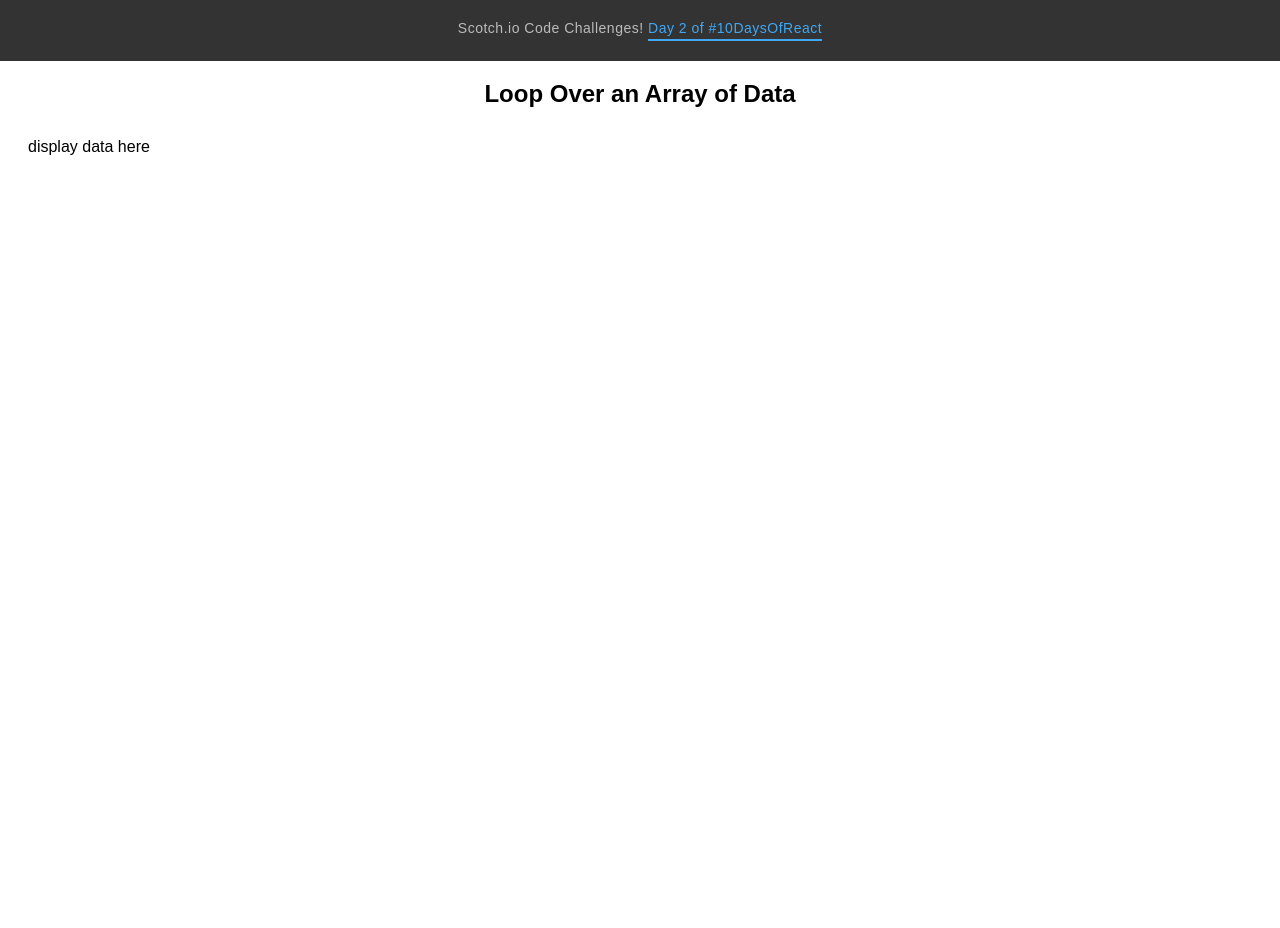
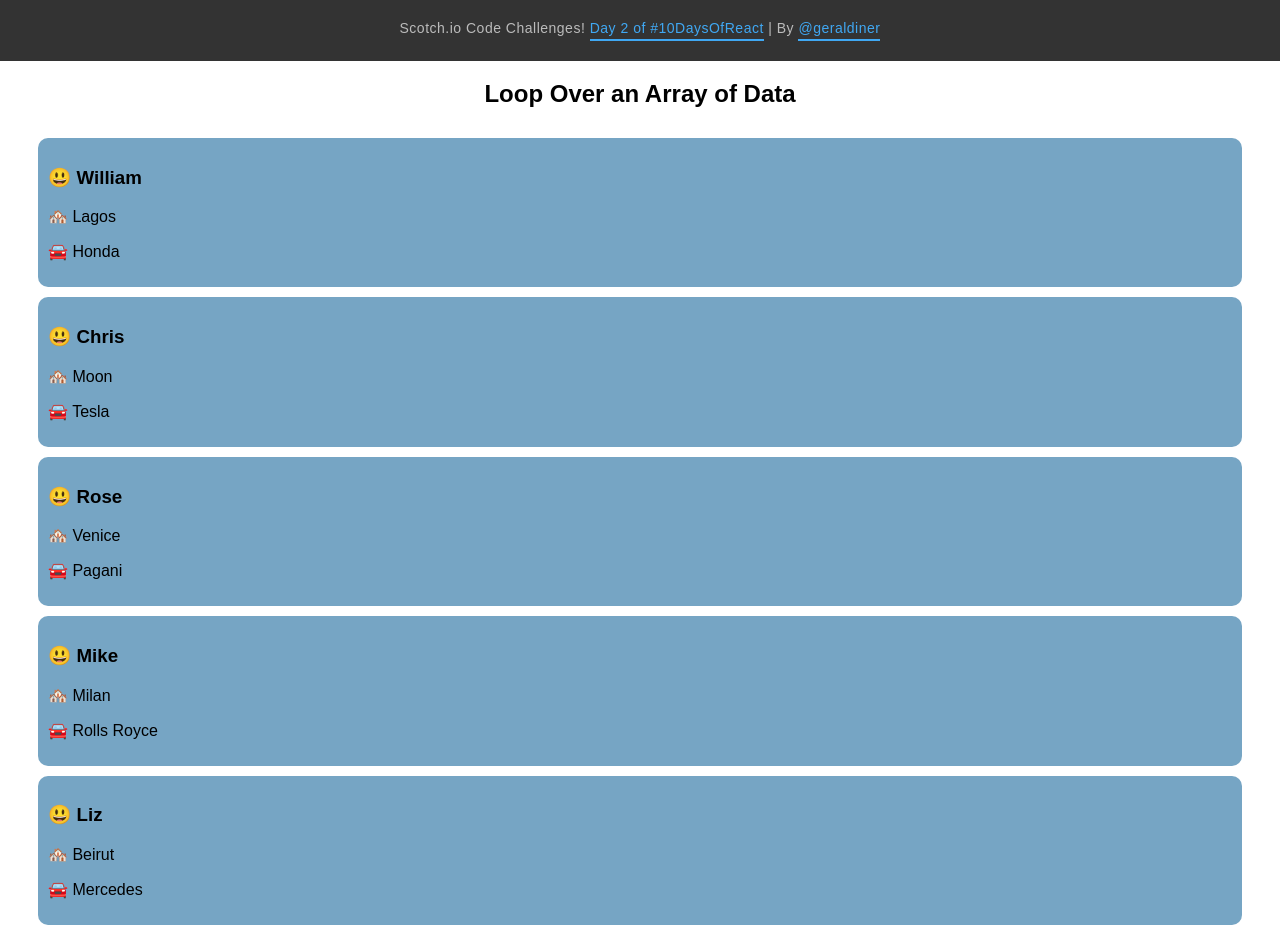
Before and after one commit to geraldiner/scotchio-react-challenges, a React app in the folder challenge-2-loop-over-array-data/: page / in a window 1280 px wide. Before the commit the page ends 800 px from the top, so only its background shows below. Built offline with nearby package versions, Linux system fonts and the light colour scheme.

Commit message:
finish challenge

```diff
--- a/challenge-2-loop-over-array-data/public/index.html
+++ b/challenge-2-loop-over-array-data/public/index.html
@@ -4,23 +4,7 @@
 <head>
 	<meta charset="utf-8">
 	<meta name="viewport" content="width=device-width, initial-scale=1, shrink-to-fit=no">
-	<meta name="theme-color" content="#000000">
-	<!--
-      manifest.json provides metadata used when your web app is added to the
-      homescreen on Android. See https://developers.google.com/web/fundamentals/engage-and-retain/web-app-manifest/
-    -->
-	<link rel="manifest" href="%PUBLIC_URL%/manifest.json">
-	<link rel="shortcut icon" href="%PUBLIC_URL%/favicon.ico">
-	<!--
-      Notice the use of %PUBLIC_URL% in the tags above.
-      It will be replaced with the URL of the `public` folder during the build.
-      Only files inside the `public` folder can be referenced from the HTML.
-
-      Unlike "/favicon.ico" or "favicon.ico", "%PUBLIC_URL%/favicon.ico" will
-      work correctly both with client-side routing and a non-root public URL.
-      Learn how to configure a non-root public URL by running `npm run build`.
-    -->
-	<title>React App</title>
+	<title>Challenge 02: Loop Over Array Data</title>
 </head>
 
 <body>
--- a/challenge-2-loop-over-array-data/src/ScotchInfoBar.js
+++ b/challenge-2-loop-over-array-data/src/ScotchInfoBar.js
@@ -17,7 +17,7 @@ export default function ScotchInfoBar() {
     >
       Scotch.io Code Challenges!{" "}
       <a
-        href=""
+        href="https://scotch.io/courses/10-react-challenges-beginner/loop-over-and-display-data-with-jsx"
         style={{
           color: "#40A8F3",
           textDecoration: "none",
@@ -28,6 +28,19 @@ export default function ScotchInfoBar() {
       >
         Day 2 of #10DaysOfReact
       </a>
+      {' '}|{' '}
+      By <a
+        href="https://github.com/geraldiner"
+        style={{
+          color: '#40A8F3',
+          textDecoration: 'none',
+          display: 'inline-block',
+          padding: '0 0 3px',
+          borderBottom: '2px solid #40A8F3'
+        }}
+      >
+        @geraldiner
+      </a>
     </div>
   );
 }
--- /dev/null
+++ b/challenge-2-loop-over-array-data/src/User.js
@@ -0,0 +1,14 @@
+import React from 'react'
+import './styles.css'
+
+const User = ({user}) => {
+  return (
+    <div>
+      <h3>{user.name}</h3>
+      <p>{user.location}</p>
+      <p>{user.car}</p>
+    </div>
+  )
+}
+
+export default User
--- /dev/null
+++ b/challenge-2-loop-over-array-data/src/Users.js
@@ -0,0 +1,17 @@
+import React from 'react'
+import User from "./User"
+
+const Users = ({users}) => {
+  return (
+    <>
+        {users.length > 0 ? (users.map((user,index) => (
+            <User
+              key={index+1}
+              user={user}
+            />
+          ))) : <h1>No users found</h1>}
+    </>
+  )
+}
+
+export default Users
--- a/challenge-2-loop-over-array-data/src/index.js
+++ b/challenge-2-loop-over-array-data/src/index.js
@@ -2,6 +2,8 @@ import React from "react";
 import ReactDOM from "react-dom";
 import "./styles.css";
 import ScotchInfoBar from "./ScotchInfoBar";
+
+import Users from "./Users";
 
 /**
  * Our data comes from users-data.js
@@ -22,10 +24,9 @@ function App() {
 
       {/* Iterate over imported array in userData */}
       <div className="users">
-        display data here
-        {/* Display each data in array in a card */}
-        {/* Each card must have a 'key' attribute */}
+        <Users users={users} />
       </div>
+
       <ScotchInfoBar />
     </div>
   );
```
Also changed, not shown: challenge-1-display-data/public/index.html (+1 -1 lines), challenge-2-loop-over-array-data/README.md, challenge-2-loop-over-array-data/build/asset-manifest.json (added), challenge-2-loop-over-array-data/build/index.html (added), challenge-2-loop-over-array-data/build/service-worker.js (added), 9 other files.
